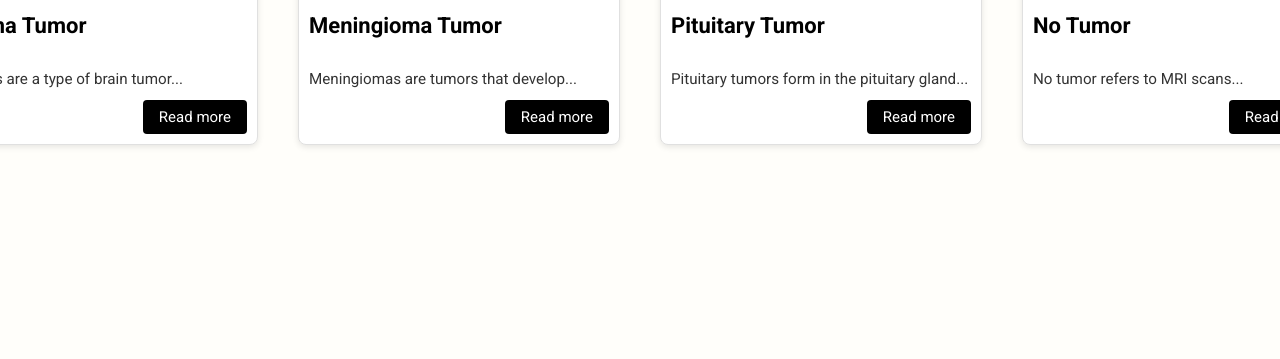
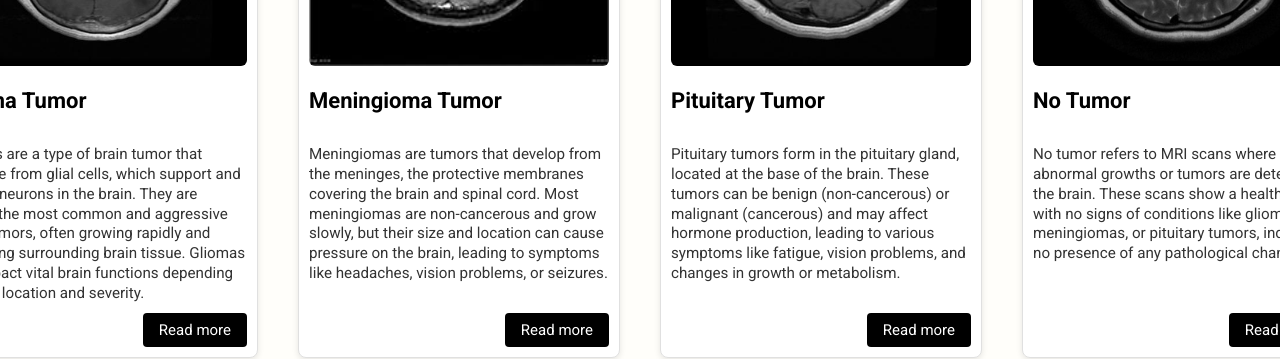
Before and after one commit to HAREESHRAVI/ResCortex-frontend, a React (Vite) app: page / in a window 1280 px wide. Shown: the part 1726-2085 px from the top of the page. Built offline with nearby package versions, Linux system fonts and the light colour scheme.

Commit message:
fixed image bug

```diff
--- a/src/components/Categories/Categories.jsx
+++ b/src/components/Categories/Categories.jsx
@@ -1,37 +1,37 @@
 import React from 'react';
 import './Categories.css';
-import gliomaImage from './assets/glioma.jpg';
-import meningiomaImage from './assets/meningioma.jpeg';
-import pituitaryImage from './assets/pituitary.jpg';
-import noTumorImage from './assets/no_tumor.jpg';
+import gliomaImage from '/src/assets/glioma.jpg';
+import meningiomaImage from '/src/assets/meningioma.jpeg';
+import pituitaryImage from '/src/assets/pituitary.jpg';
+import noTumorImage from '/src/assets/no_tumor.jpg';
 
 const Categories = () => {
   const cards = [
     {
       image: gliomaImage,
       title: "Glioma Tumor",
-      description: "Gliomas are a type of brain tumor...",
+      description: "Gliomas are a type of brain tumor that originate from glial cells, which support and protect neurons in the brain. They are among the most common and aggressive brain tumors, often growing rapidly and infiltrating surrounding brain tissue. Gliomas can impact vital brain functions depending on their location and severity.",
       button: "Read more",
       link: "https://www.hopkinsmedicine.org/health/conditions-and-diseases/gliomas",
     },
     {
       image: meningiomaImage,
       title: "Meningioma Tumor",
-      description: "Meningiomas are tumors that develop...",
+      description: "Meningiomas are tumors that develop from the meninges, the protective membranes covering the brain and spinal cord. Most meningiomas are non-cancerous and grow slowly, but their size and location can cause pressure on the brain, leading to symptoms like headaches, vision problems, or seizures.",
       button: "Read more",
       link: "https://www.hopkinsmedicine.org/health/conditions-and-diseases/meningioma",
     },
     {
       image: pituitaryImage,
       title: "Pituitary Tumor",
-      description: "Pituitary tumors form in the pituitary gland...",
+      description: "Pituitary tumors form in the pituitary gland, located at the base of the brain. These tumors can be benign (non-cancerous) or malignant (cancerous) and may affect hormone production, leading to various symptoms like fatigue, vision problems, and changes in growth or metabolism.",
       button: "Read more",
       link: "https://www.hopkinsmedicine.org/health/conditions-and-diseases/pituitary-tumors",
     },
     {
       image: noTumorImage,
       title: "No Tumor",
-      description: "No tumor refers to MRI scans...",
+      description: "No tumor refers to MRI scans where no abnormal growths or tumors are detected in the brain. These scans show a healthy brain with no signs of conditions like gliomas, meningiomas, or pituitary tumors, indicating no presence of any pathological changes",
       button: "Read more",
       link: "https://www.hopkinsmedicine.org/health/conditions-and-diseases/brain-tumor",
     },
```
